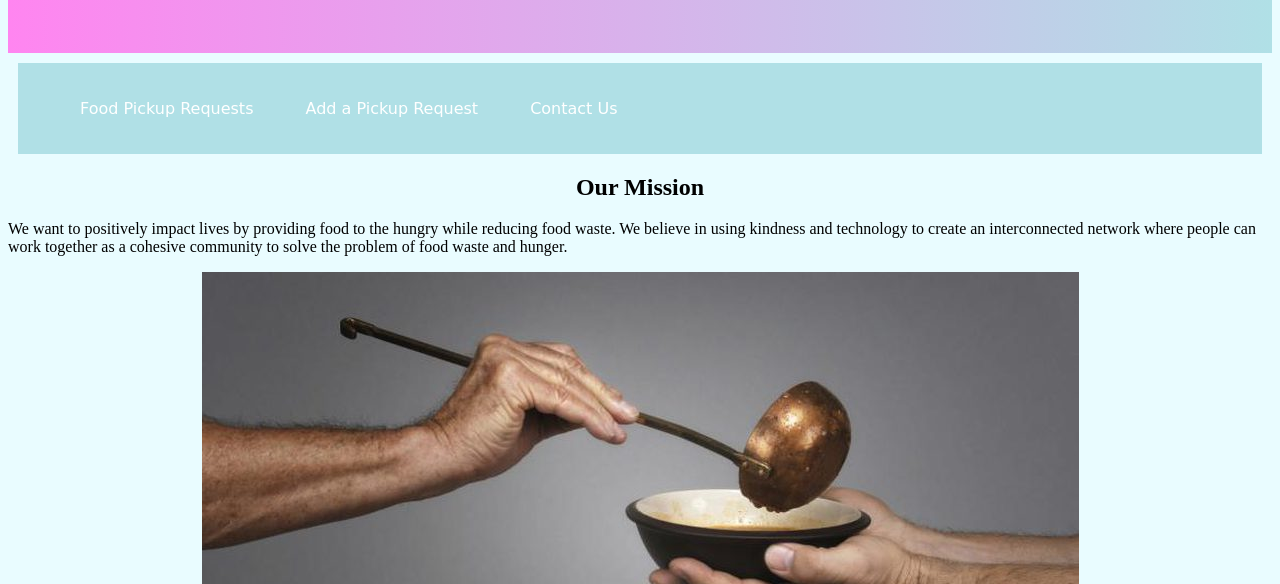
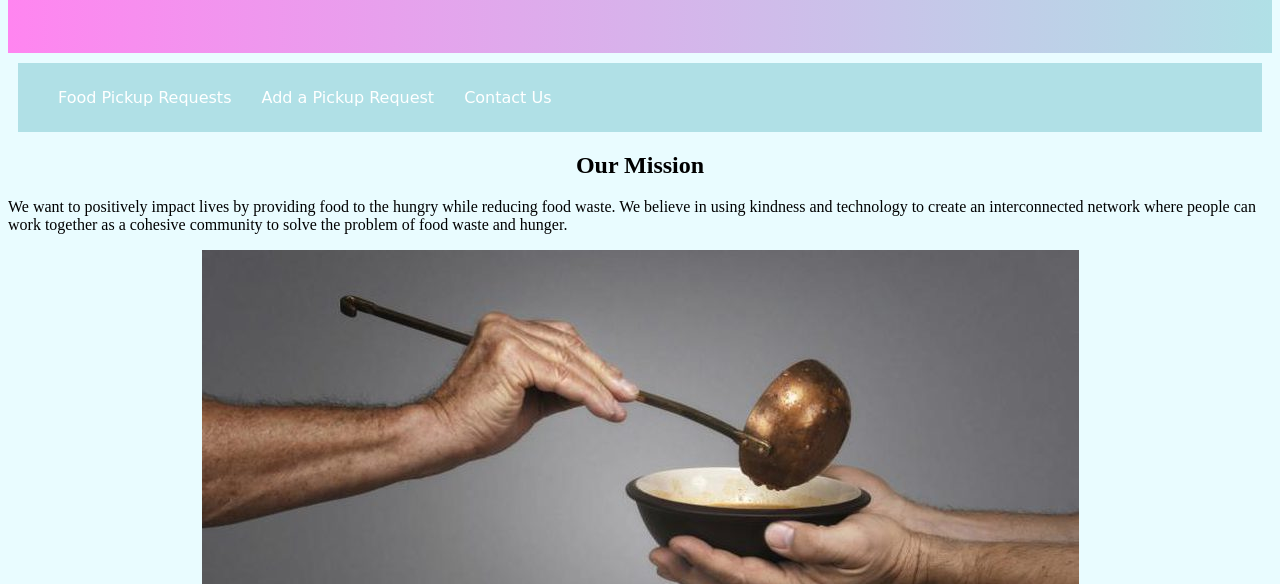
Before and after one commit to sky121/pie, a plain HTML site: page index.html in a window 1280 px wide. Shown: the part 216-800 px from the top of the page. Drawn offline with Linux system fonts and the light colour scheme.

Commit message:
Update index.html

```diff
--- a/index.html
+++ b/index.html
@@ -22,7 +22,7 @@
             color: white;
             text-align: center;
             padding: 10px;
-            margin: 16px;
+            margin: 5px;
             font-size 4rem;
             text-decoration: none;
             font-family: Brush Script MT, Brush Script Std, cursive;
```
